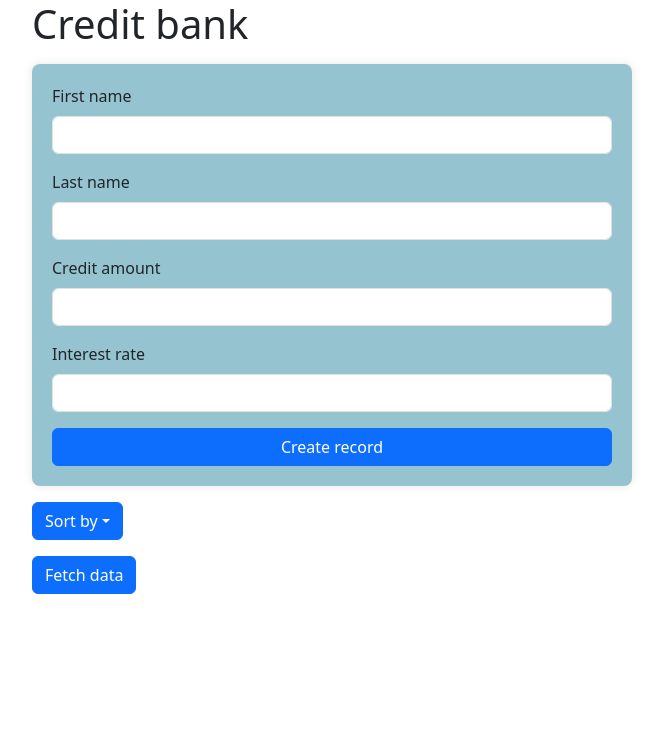
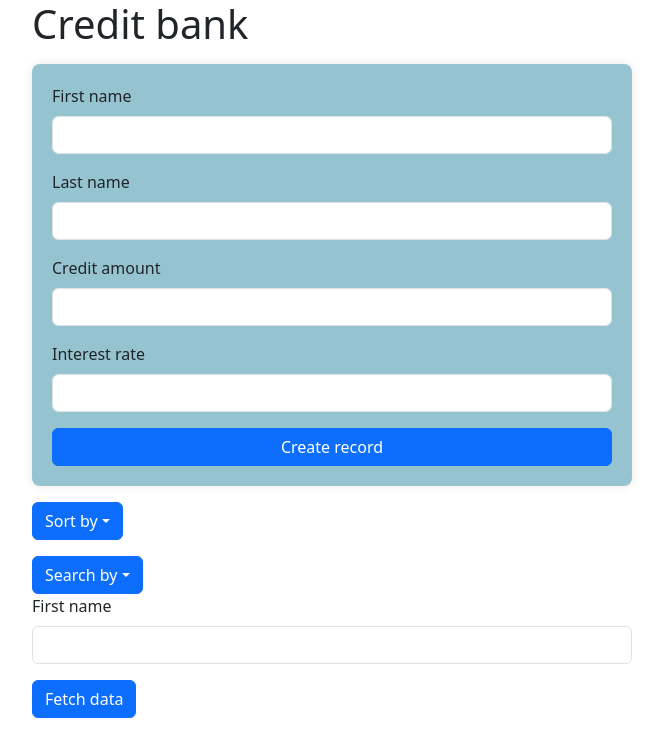
Before and after one commit to Evhesha/Credit-bank-CRUD-, a React (Create React App) app in the folder Client/: page / in a window 1280 px wide. Shown: the top 756 px of the page, without its empty margins (308-971 px from the left). Built offline with nearby package versions, Linux system fonts and the light colour scheme.

Commit message:
Add drop down and components for searching.

```diff
--- a/Client/src/App.jsx
+++ b/Client/src/App.jsx
@@ -2,6 +2,7 @@ import "./App.css";
 import Button from "react-bootstrap/Button";
 import DropdownButton from "react-bootstrap/DropdownButton";
 import Dropdown from "react-bootstrap/Dropdown";
+import Form from 'react-bootstrap/Form';
 
 import { fetchData } from "./queries/fetchData";
 import { deleteData } from "./queries/deleteData";
@@ -15,6 +16,8 @@ import UpdatePopUp from "./PopUps/UpdatePopUp";
 function App() {
   const [data, setData] = useState([]);
   const [sortType, setSortType] = useState("");
+  const [searchType, setSearchType] = useState("");
+  const [searchText, setSearchText] = useState("");
 
   const handleFetch = () => {
     fetchData()
@@ -49,6 +52,13 @@ function App() {
     setData(sortedData);
   };
 
+  const handleSearch = (sortKey) =>{
+    setSearchType(sortKey);
+    // const searchedData = [...data].find(a) => {
+
+    // }
+  }
+
   return (
     <div className="App">
       <header className="App-header">
@@ -67,6 +77,26 @@ function App() {
           <Dropdown.Item eventKey="interestRate">interest rate</Dropdown.Item>
         </DropdownButton>
         {sortType}
+        <p></p>
+        <DropdownButton
+          title="Search by"
+          id="bg-nested-dropdown"
+          onSelect={handleSearch}
+        >
+          <Dropdown.Item eventKey="firstName">first name</Dropdown.Item>
+          <Dropdown.Item eventKey="lastName">last name</Dropdown.Item>
+          <Dropdown.Item eventKey="creditAmount">credit amount</Dropdown.Item>
+          <Dropdown.Item eventKey="interestRate">interest rate</Dropdown.Item>
+        </DropdownButton>
+        {searchType}
+        <Form.Group className="mb-3" controlId="formFirstName">
+              <Form.Label>First name</Form.Label>
+              <Form.Control
+                type="text"
+                value={searchText}
+                onChange={(e) => setSearchText(e.target.value)}
+              />
+            </Form.Group>
         <p></p>
         <Button variant="primary" onClick={handleFetch}>
           Fetch data
```
